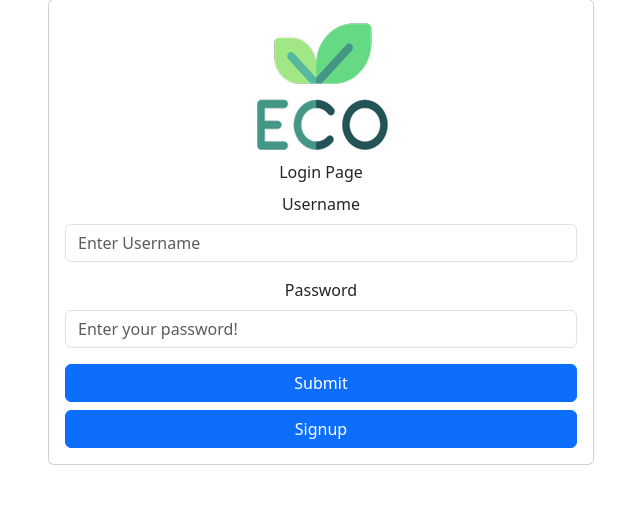
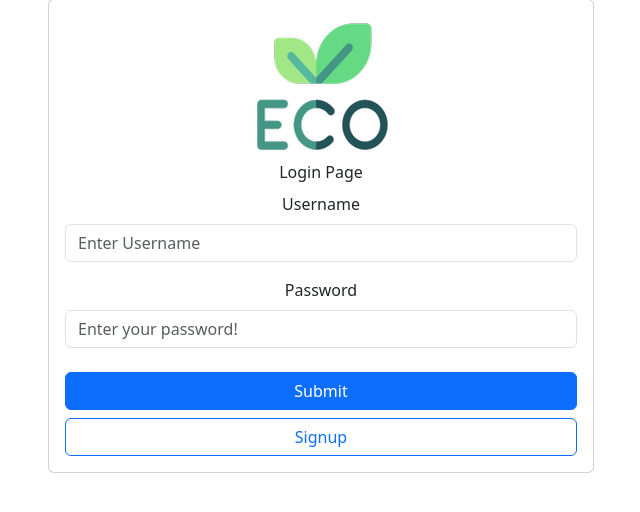
Before and after one commit to forkyouabhi/Ecothread, a Node server app: page /login in a window 1280 px wide. Shown: the part 49-561 px from the top of the page, without its empty margins (319-959 px from the left). Run offline with Node 20, Linux system fonts and the light colour scheme; some libraries are stand-ins or nearby versions.

Commit message:
🎨 Palette: Improve visual hierarchy on login/signup forms
Co-authored-by: forkyouabhi <42892904+forkyouabhi@users.noreply.github.com>

```diff
--- a/views/login.hbs
+++ b/views/login.hbs
@@ -28,9 +28,9 @@
                                     id="exampleInputPassword1">
                             </div>
 
-                            <div class="d-grid gap-2">
-                            <button type="submit" class="btn btn-primary" type="button">Submit</button>
-                            <a href="/signup"class="btn btn-primary" type="button">Signup</a>
+                            <div class="d-grid gap-2 mt-4">
+                            <button type="submit" class="btn btn-primary">Submit</button>
+                            <a href="/signup" class="btn btn-outline-primary">Signup</a>
                         </div>
                         </form>
 
--- a/views/signup.hbs
+++ b/views/signup.hbs
@@ -26,8 +26,10 @@
                                 <input type="password" class="form-control" name="password" id="password"
                                     placeholder="Enter Password">
                             </div>
-                            <button type="submit" class="btn btn-primary">Signup</button>
-                             <button href="/login" class="btn btn-primary">Login</button>
+                            <div class="d-grid gap-2 mt-4">
+                                <button type="submit" class="btn btn-primary">Signup</button>
+                                <a href="/login" class="btn btn-outline-primary">Login</a>
+                            </div>
                         </form>
                     </div>
                 </div>
```
Also changed, not shown: .Jules/palette.md (added).
